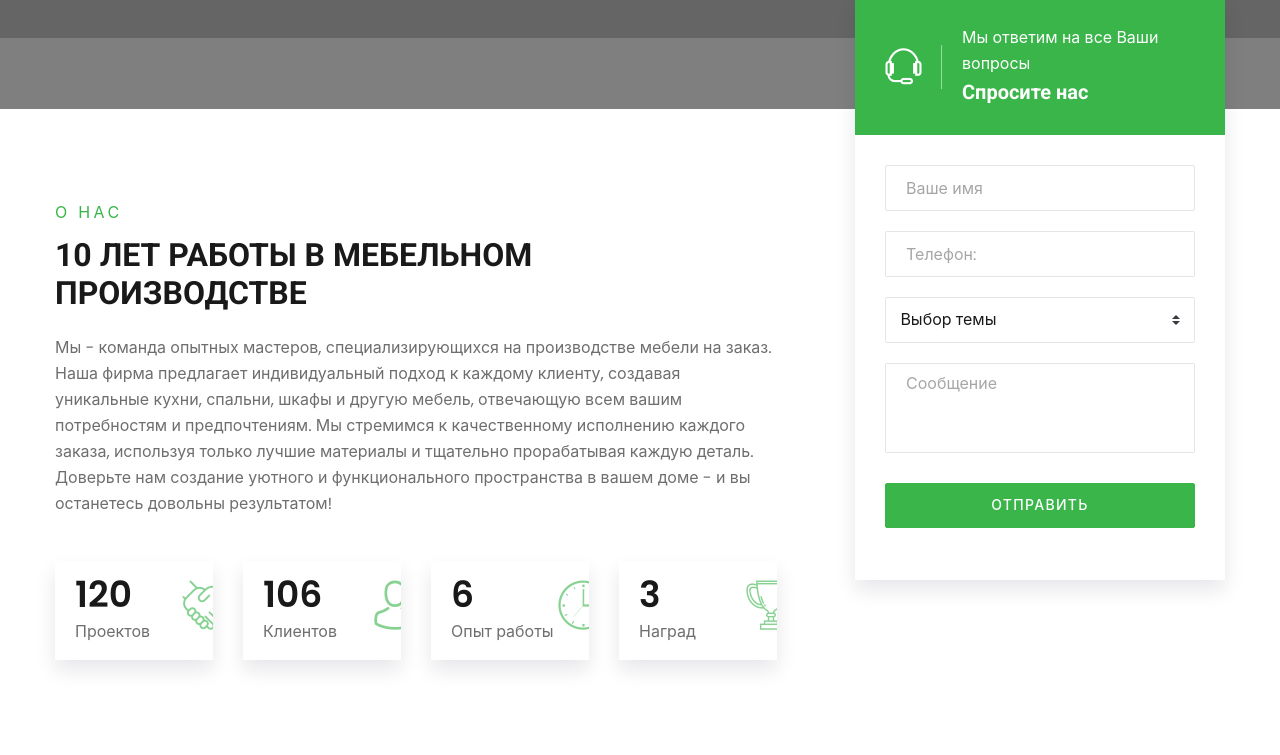
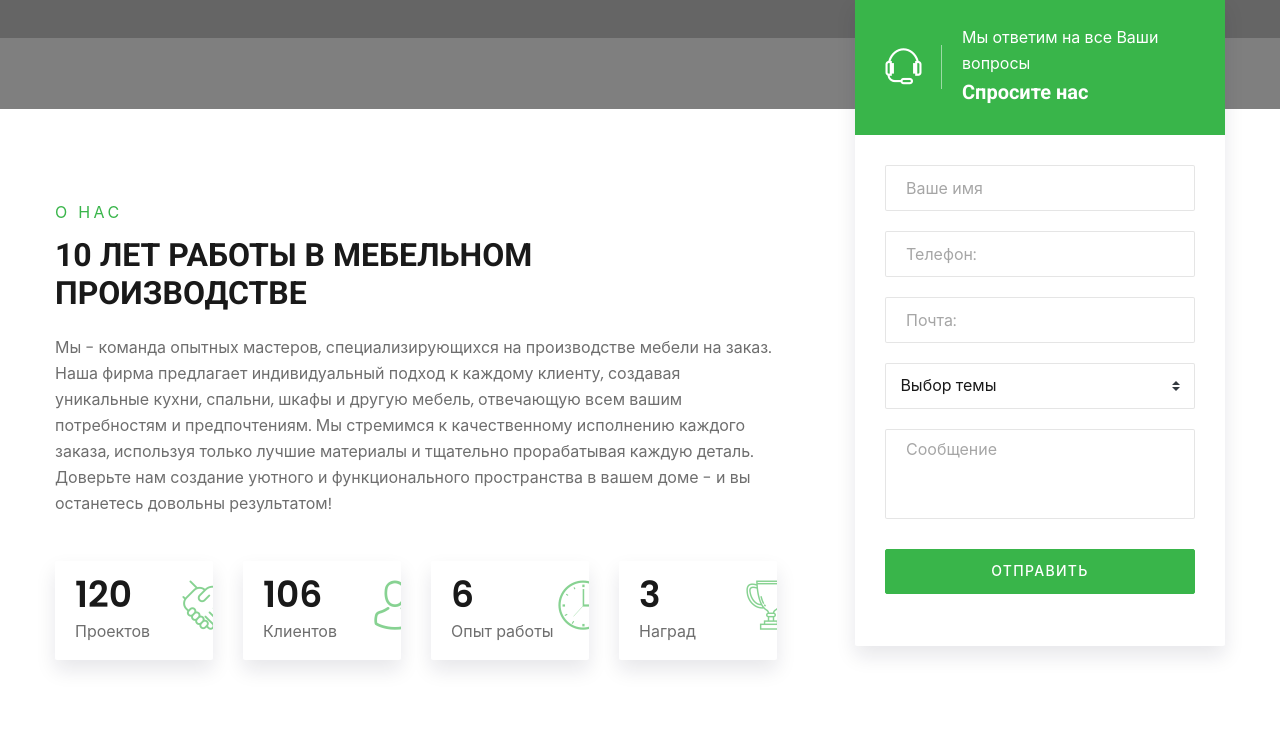
Before and after one commit to checkago/MebelIvan, a Django app: page / in a window 1280 px wide. Shown: the part 692-1447 px from the top of the page. Run offline with Django 5.2, Linux system fonts and the light colour scheme; data comes from the database, SQL or seed files in the repository; grey boxes labelled with a size stand in for pictures from a placeholder-image service; parts of the project's set-up code (start-up, migrations or seed data) failed here and were passed over; some libraries are stand-ins or nearby versions; some web fonts are replaced.

Commit message:
second commit

```diff
--- a/templates/index.html
+++ b/templates/index.html
@@ -114,6 +114,9 @@
                                 <!-- form group -->
                                 <div class="form-group">
                                     <input type="tel" class="form-control d-block w-100" placeholder="Телефон:">
+                                </div>
+                                <div class="form-group">
+                                    <input type="email" class="form-control d-block w-100" placeholder="Почта:">
                                 </div>
                                 <!-- form group -->
                                 <div class="form-group">
```
